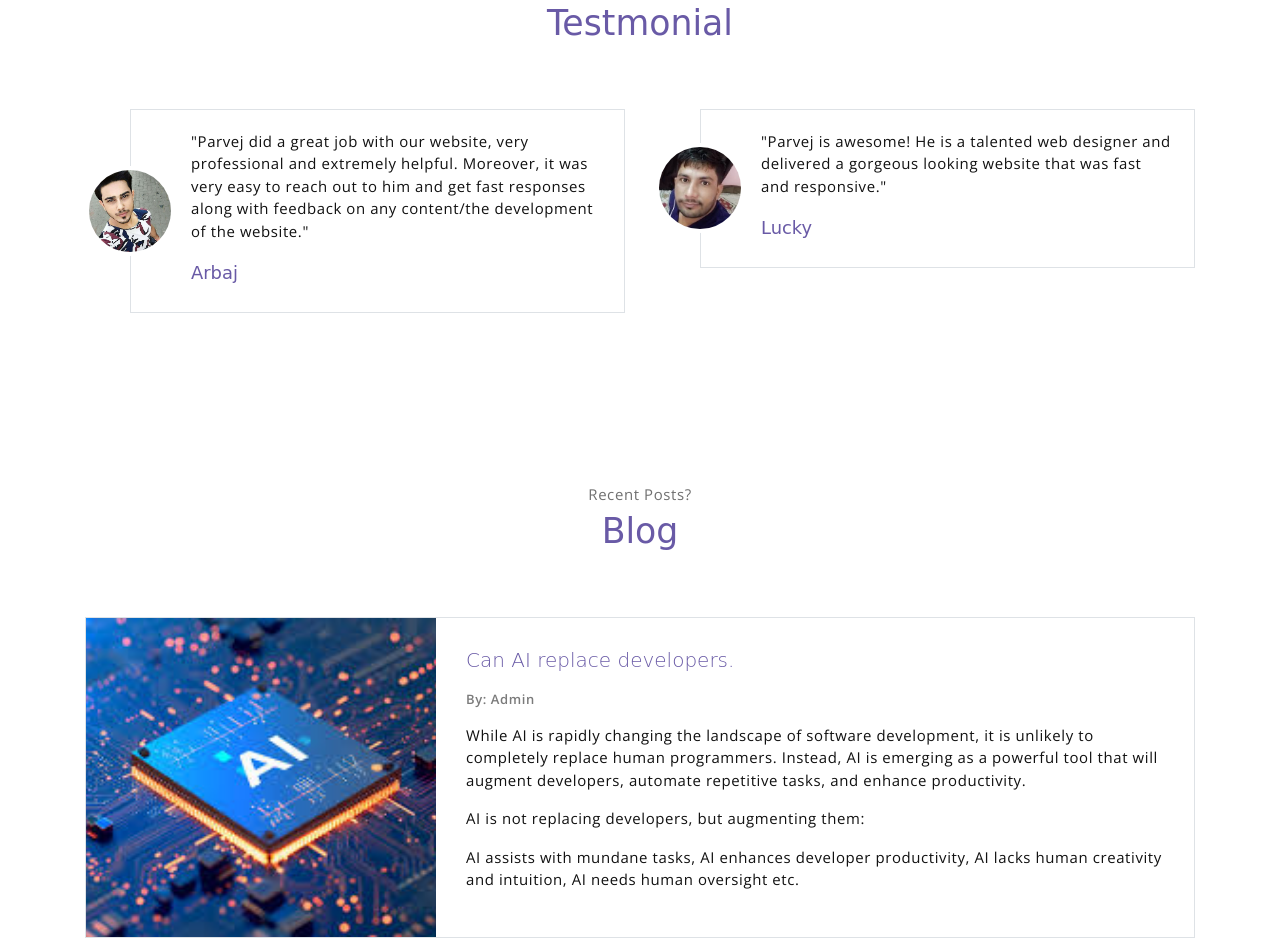
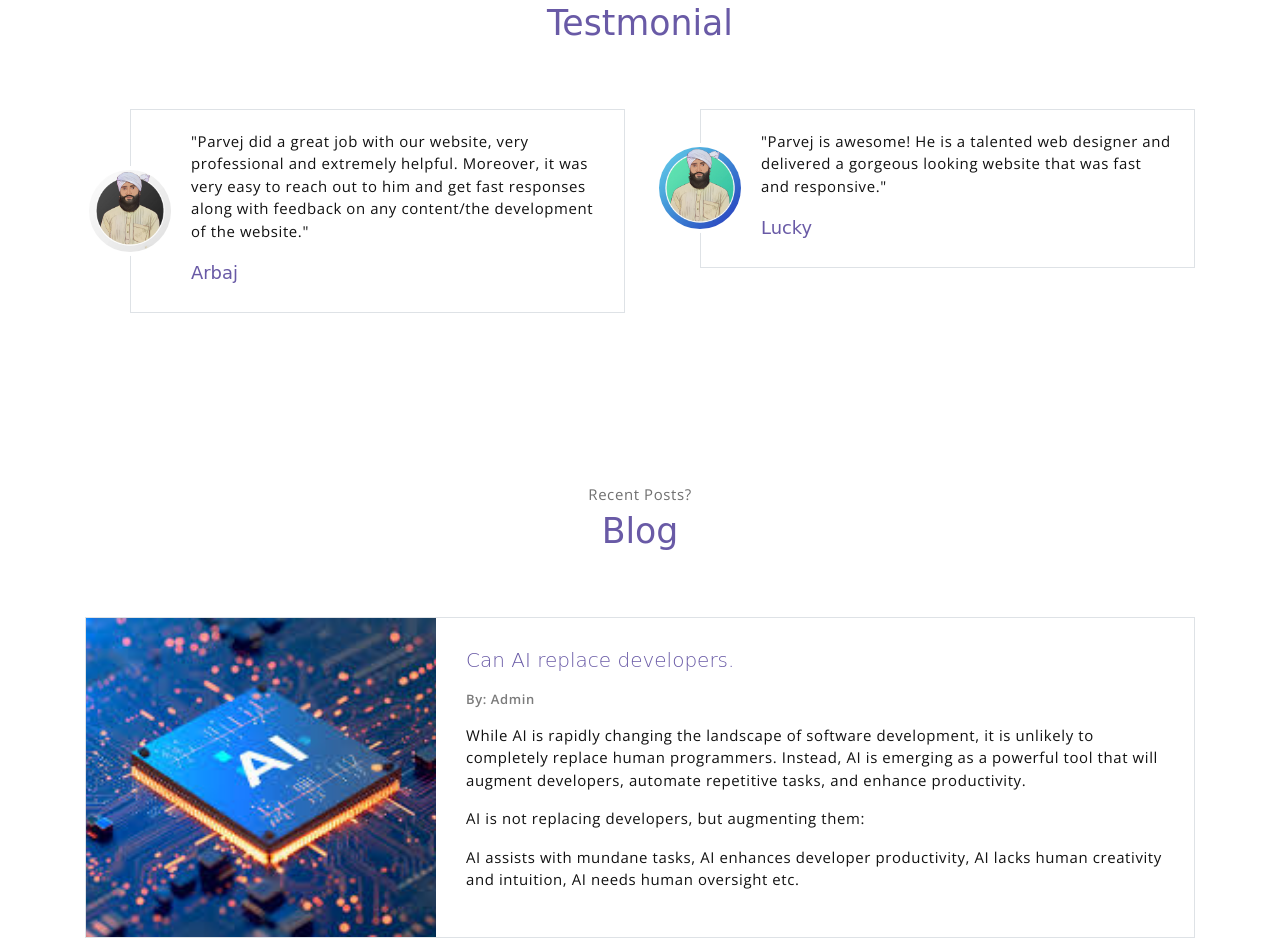
Before and after one commit to parvejmohammad/developerparvejmohammad, a plain HTML site: page index.html in a window 1280 px wide. Shown: the part 3564-4504 px from the top of the page. Drawn offline with nearby package versions, Linux system fonts and the light colour scheme; a web font is replaced by a local one.

Commit message:
Update index.html

```diff
--- a/index.html
+++ b/index.html
@@ -307,7 +307,7 @@
                 <div class="col-md-6">
                     <div class="testimonial-card">
                         <div class="testimonial-card-img-holder">
-                            <img src="assets/imgs/avatar2.jpg" class="testimonial-card-img"
+                            <img src="assets/imgs/9.jpg" class="testimonial-card-img"
                                 alt="Download free bootstrap 4 landing page, free boootstrap 4 templates, Download free bootstrap 4.1 landing page, free boootstrap 4.1.1 templates, meyawo Landing page">
                         </div>
                         <div class="testimonial-card-body">
@@ -321,7 +321,7 @@
                 <div class="col-md-6">
                     <div class="testimonial-card">
                         <div class="testimonial-card-img-holder">
-                            <img src="assets/imgs/avatar3.jpg" class="testimonial-card-img"
+                            <img src="assets/imgs/10.jpg" class="testimonial-card-img"
                                 alt="Download free bootstrap 4 landing page, free boootstrap 4 templates, Download free bootstrap 4.1 landing page, free boootstrap 4.1.1 templates, meyawo Landing page">
                         </div>
                         <div class="testimonial-card-body">
```
